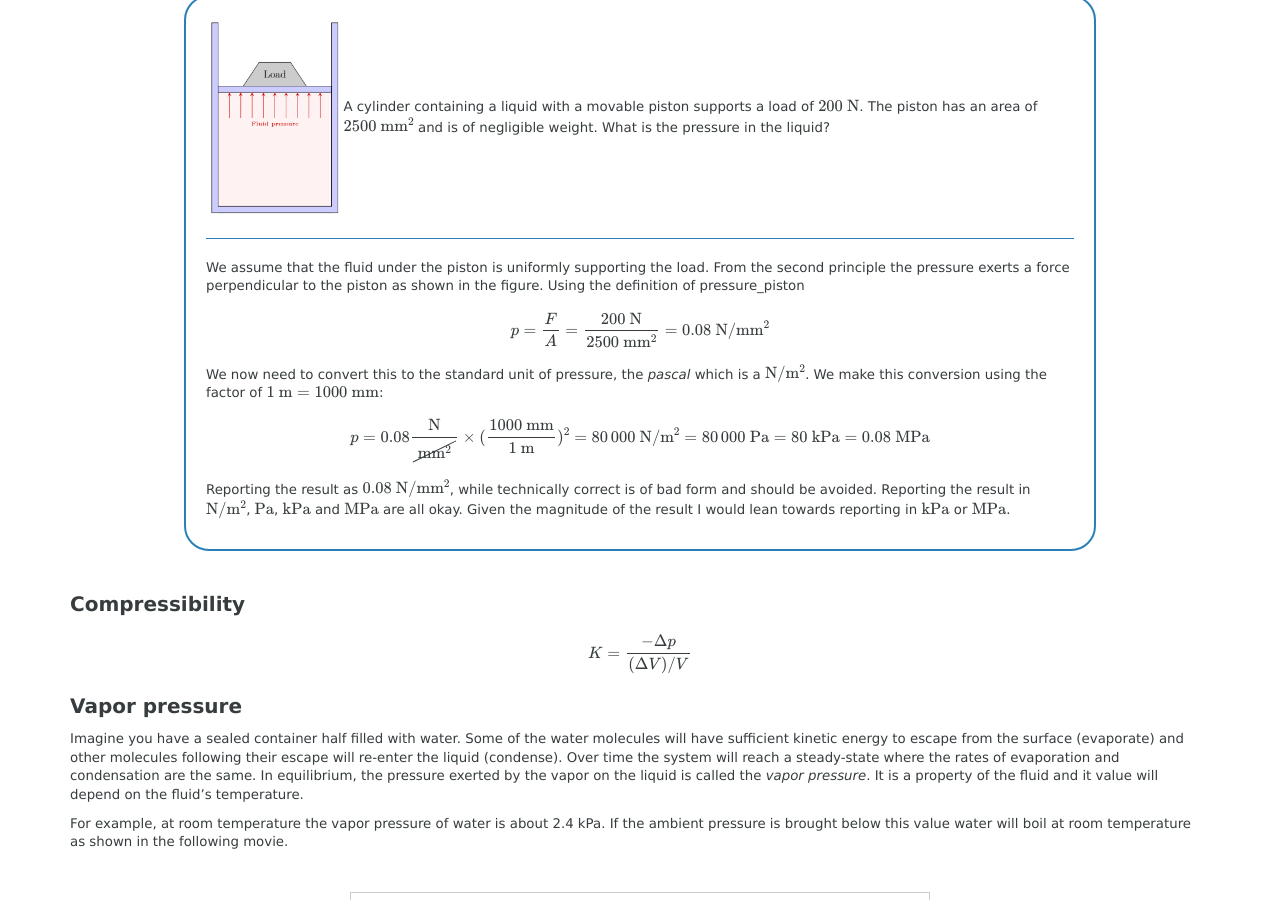
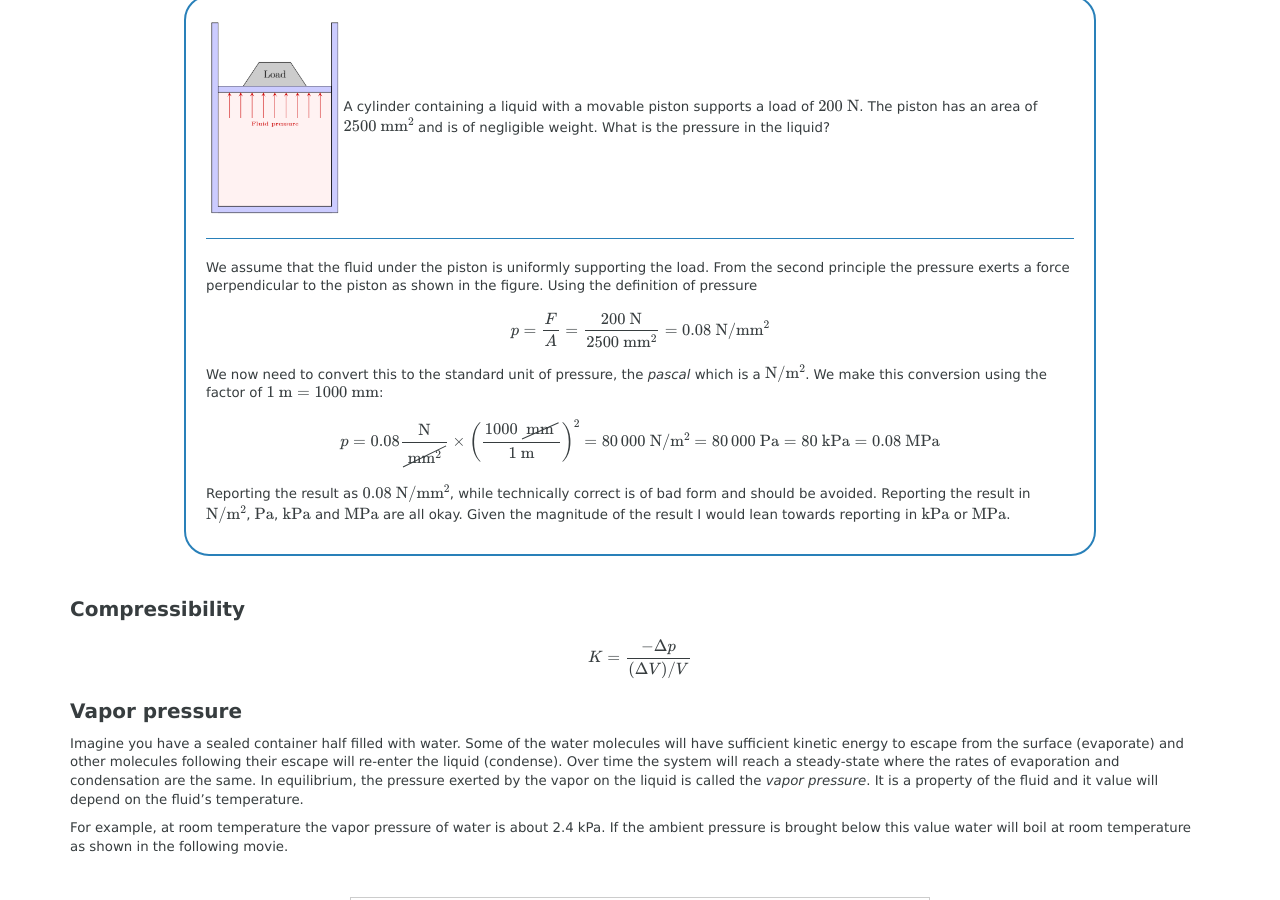
Before and after one commit to kdusling/kdusling.github.io, a Jekyll site: the page built from teaching/Applied-Fluids/Notes/FluidProperties.md, in a window 1280 px wide and 900 px high, scrolled down 5397 px. Built offline with Jekyll 4.4.1, drawn with Linux system fonts in a browser that asks for light colours; formulas are drawn with MathJax 3.

Commit message:
pressure

```diff
--- a/_layouts/course.html
+++ b/_layouts/course.html
@@ -19,7 +19,8 @@
 		       processEscapes: true,
 	      },
 	      "SVG":{
-		        font:font
+		        font:font,
+            linebreaks: { automatic: true }
 	      },
 	      "HTML-CSS": {
 		        webFont: font,
--- a/teaching/Applied-Fluids/Notes/FluidProperties.md
+++ b/teaching/Applied-Fluids/Notes/FluidProperties.md
@@ -298,10 +298,10 @@
   </p>
 </div>
 
-<div class="photo" style="width: 800px;">
+<div class="photo" style="width: 900px;">
   <img src="img/pressure_dist_piston.png"  style="width:auto; height:auto;">
-  <img src="img/pressure_dist_pipe.png"  style="width:150px; height:auto;">
-  <img src="img/pressure_dist_heat_exchanger.png"  style="width:150px; height:auto;">
+  <img src="img/pressure_dist_pipe.png"  style="width:200px; height:auto;">
+  <img src="img/pressure_dist_heat_exchanger.png"  style="width:200px; height:auto;">
   <img src="img/pressure_dist_reducer.png"  style="width:auto; height:auto;">
   <p>
   Direction of the force exerted by the fluid pressure on various boundaries.  Left to right: Fluid power cylinder, pipe or tube, heat exchanger consisting of a pipe inside another pipe, reducer used in an HVAC system
@@ -312,14 +312,14 @@
 
 <table style="border:0 padding:10px;">
 <tr><td>
-<img src="img/pressure_piston.png" style="width:auto; height: auto;">
+<img src="img/pressure_piston.png" style="width:232px; height: auto;">
 </td><td>
 A cylinder containing a liquid with a movable piston supports a load of $200~\N$.  The piston has an area of $2500~\mm^2$ and is of negligible weight.   What is the pressure in the liquid?
 </td></tr></table>
 
 <hr>
 
-We assume that the fluid under the piston is uniformly supporting the load.   From the second principle the pressure exerts a force perpendicular to the piston as shown in the figure.  Using the definition of pressure_piston
+We assume that the fluid under the piston is uniformly supporting the load.   From the second principle the pressure exerts a force perpendicular to the piston as shown in the figure.  Using the definition of pressure
 
 $$
 p=\frac{F}{A}=\frac{200~\N}{2500~\mm^2}=0.08~\N/\mm^2
@@ -328,7 +328,7 @@
 We now need to convert this to the standard unit of pressure, the *pascal* which is a $\N/\m^2$.  We make this conversion using the factor of $1~\m=1000~\mm$:
 
 $$
-p=0.08\frac{\N}{\cancel{\mm^2}}\times(\frac{1000~\mm}{1~\m})^2=80\,000~\N/\m^2=80\,000~\Pa=80~\mathrm{kPa}=0.08~\mathrm{MPa}
+p=0.08\frac{\N}{\cancel{\mm^2}}\times\left(\frac{1000~\cancel{\mm}}{1~\m}\right)^2=80\,000~\N/\m^2=80\,000~\Pa=80~\mathrm{kPa}=0.08~\mathrm{MPa}
 $$
 
 Reporting the result as $0.08~\N/\mm^2$, while technically correct is of bad form and should be avoided.  Reporting the result in $\N/\m^2$, $\Pa$, $\mathrm{kPa}$ and $\mathrm{MPa}$ are all okay.  Given the magnitude of the result I would lean towards reporting in $\mathrm{kPa}$ or $\mathrm{MPa}$.
```
Also changed, not shown: other parts of _layouts/course.html (+2 -1 lines).
